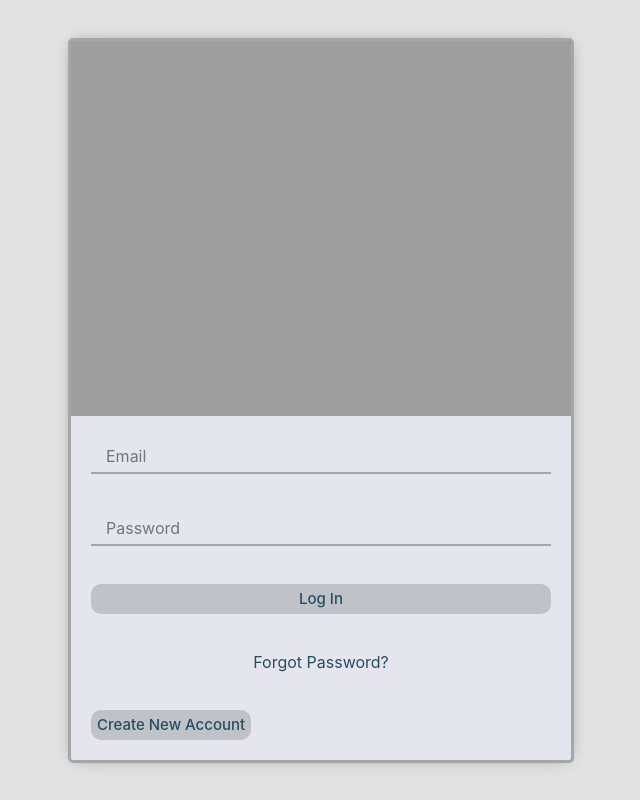
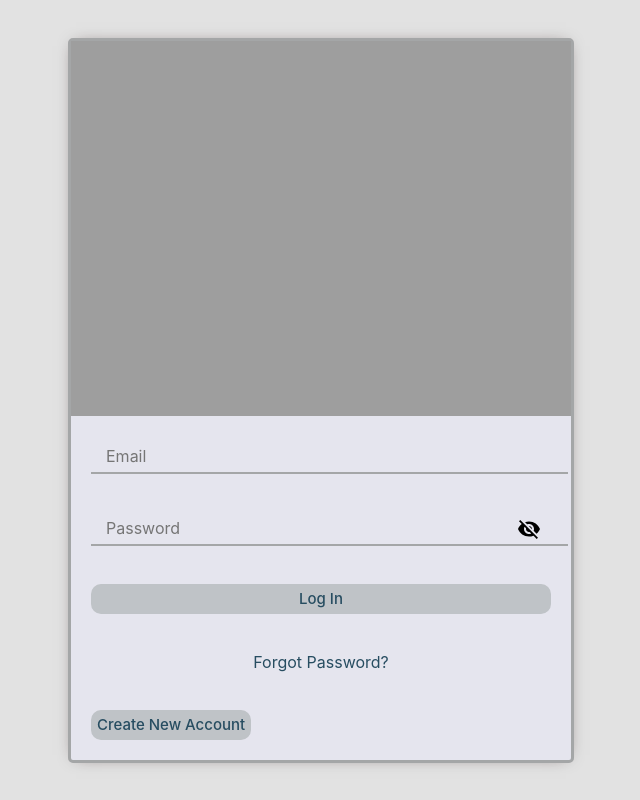
Before and after one commit to EmmanuelAdams/PayChat-Mern, a React (Create React App) app: page /login in a window 1280 px wide. Shown: the whole page, without its empty margins (319-959 px from the left). Built offline with nearby package versions, Linux system fonts and the light colour scheme.

Commit message:
error boundary and login validation

```diff
--- a/src/App.js
+++ b/src/App.js
@@ -11,6 +11,7 @@ import {
   Route,
   Navigate,
   Link,
+  useNavigate,
 } from 'react-router-dom';
 import { useContext, useState, useEffect } from 'react';
 import { AuthContext } from './context/AuthContext';
@@ -19,13 +20,22 @@ import SettingsPage from './pages/settingsPage/SettingsPage';
 import ErrorBoundary from './components/ErrorBoundary';
 
 function PageNotFound() {
+  let navigate = useNavigate();
+
+  function changeLocation(redirect) {
+    navigate(redirect, { replace: true });
+    window.location.reload();
+  }
+
   return (
     <div>
       <h3>
         Something went wrong while processing your
         request...
       </h3>
-      <Link to="/">Go home</Link>
+      <Link replace="/" onClick={() => changeLocation('/')}>
+        Go home
+      </Link>
     </div>
   );
 }
--- a/src/backendCalls.js
+++ b/src/backendCalls.js
@@ -12,6 +12,13 @@ export const loginCall = async (
     );
     dispatch({ type: 'LOGIN_SUCCESS', payload: res.data });
   } catch (error) {
-    dispatch({ type: 'LOGIN_FAILURE', payload: error });
+    dispatch({ type: 'LOGIN_FAILURE' });
+    if (error.response) {
+      throw new Error(error.response.data.message);
+    } else {
+      throw new Error(
+        'An error occurred. Please try again later.'
+      );
+    }
   }
 };
--- a/src/components/ErrorBoundary.js
+++ b/src/components/ErrorBoundary.js
@@ -1,4 +1,4 @@
-import { Component } from 'react';
+import React, { Component } from 'react';
 import { Link, Navigate } from 'react-router-dom';
 
 class ErrorBoundary extends Component {
@@ -19,7 +19,7 @@ class ErrorBoundary extends Component {
     );
   }
 
-  componentDidUpdate() {
+  componentDidMount() {
     if (this.state.hasError) {
       setTimeout(
         () => this.setState({ redirect: true }),
@@ -30,15 +30,19 @@ class ErrorBoundary extends Component {
 
   render() {
     if (this.state.redirect) {
-      return <Navigate to="/" />;
+      return <Navigate replace="/" />;
     }
 
     if (this.state.hasError) {
       return (
         <h2>
           This listing has an error.{' '}
-          <Link to="/">Click here</Link> to go back to the
-          home page or wait five seconds.
+          <Link
+            to="/"
+            onClick={() => window.location.reload()}>
+            Click here
+          </Link>{' '}
+          if nothing happens after five seconds.
         </h2>
       );
     }
--- a/src/components/chatOnline/ChatOnline.js
+++ b/src/components/chatOnline/ChatOnline.js
@@ -14,12 +14,15 @@ export default function ChatOnline({
 
   useEffect(() => {
     const getFriends = async () => {
-      const res = await api.get(
-        '/users/friends/' + currentId
-      );
-      setFriends(res.data);
+      try {
+        const res = await api.get(
+          `/users/friends/${currentId}`
+        );
+        setFriends(res.data);
+      } catch (error) {
+        console.log(error);
+      }
     };
-
     getFriends();
   }, [currentId]);
 
--- a/src/components/sidebar/ProfileSidebar.js
+++ b/src/components/sidebar/ProfileSidebar.js
@@ -28,7 +28,7 @@ function ProfileSidebar({ user }) {
     const getFriends = async () => {
       try {
         const friendList = await api.get(
-          `/users/friends/${currentUser?._id}`
+          `/users/friends/${user?._id}`
         );
         setFriends(friendList.data);
       } catch (err) {
@@ -36,7 +36,7 @@ function ProfileSidebar({ user }) {
       }
     };
     getFriends();
-  }, [currentUser?._id]);
+  }, [user?._id]);
 
   useEffect(() => {
     const fetchUser = async () => {
@@ -121,6 +121,7 @@ function ProfileSidebar({ user }) {
         payload: updatedUser,
       });
 
+      window.location.reload();
       setIsEditing(false);
     } catch (err) {
       console.log(err);
@@ -245,13 +246,13 @@ function ProfileSidebar({ user }) {
             <div className="sidebarInfoItem">
               <span className="sidebarInfoKey">City:</span>
               <span className="sidebarInfoValue">
-                {currentUser.city}
+                {user.city}
               </span>
             </div>
             <div className="sidebarInfoItem">
               <span className="sidebarInfoKey">From:</span>
               <span className="sidebarInfoValue">
-                {currentUser.from}
+                {user.from}
               </span>
             </div>
             <div className="sidebarInfoItem">
@@ -259,11 +260,11 @@ function ProfileSidebar({ user }) {
                 Relationship:
               </span>
               <span className="sidebarInfoValue">
-                {currentUser.relationship === 'Single'
+                {user.relationship === 'Single'
                   ? 'Single'
-                  : currentUser.relationship === 'Married'
+                  : user.relationship === 'Married'
                   ? 'Married'
-                  : '-'}
+                  : 'Single'}
               </span>
             </div>
             {!isEditing &&
--- a/src/pages/login/Login.js
+++ b/src/pages/login/Login.js
@@ -1,9 +1,11 @@
 import './login.css';
-import { useContext, useRef } from 'react';
+import { useContext, useRef, useState } from 'react';
 import { loginCall } from '../../backendCalls';
 import { AuthContext } from '../../context/AuthContext';
 import { CircularProgress } from '@mui/material';
 import { Link } from 'react-router-dom';
+import VisibilityIcon from '@mui/icons-material/Visibility';
+import VisibilityOffIcon from '@mui/icons-material/VisibilityOff';
 
 function Login() {
   const PF = process.env.REACT_APP_PUBLIC_FOLDER;
@@ -11,17 +13,25 @@ function Login() {
   const email = useRef();
   const password = useRef();
   const { isFetching, dispatch } = useContext(AuthContext);
+  const [showPassword, setShowPassword] = useState(false);
+  const [error, setError] = useState('');
 
-  const handleClick = (e) => {
+  const handleClick = async (e) => {
     e.preventDefault();
 
-    loginCall(
+    try {
+      setError('');
+      await loginCall(
         {
           email: email.current.value,
           password: password.current.value,
         },
         dispatch
       );
+    } catch (err) {
+      console.log(err); // Log the entire error object
+      setError(err.message);
+    }
   };
 
   return (
@@ -42,14 +52,34 @@ function Login() {
             className="loginInput"
             ref={email}
           />
+          <div className="passwordInputContainer">
             <input
-            type="password"
+              type={showPassword ? 'text' : 'password'}
               required
               minLength={6}
               placeholder="Password"
               className="loginInput"
               ref={password}
             />
+            {showPassword ? (
+              <VisibilityIcon
+                className="passwordVisibilityIcon"
+                onClick={() =>
+                  setShowPassword(!showPassword)
+                }
+              />
+            ) : (
+              <VisibilityOffIcon
+                className="passwordVisibilityIcon"
+                onClick={() =>
+                  setShowPassword(!showPassword)
+                }
+              />
+            )}
+          </div>
+          {error && (
+            <div className="loginError">{error}</div>
+          )}
           <button
             className="loginButton"
             type="submit"
--- a/src/pages/login/login.css
+++ b/src/pages/login/login.css
@@ -37,6 +37,7 @@
   outline: none;
   font-size: medium;
   padding-left: 15px;
+  width: 100%;
 }
 
 .loginButton {
@@ -58,3 +59,21 @@
   text-align: center;
   color: #274d61;
 }
+
+.passwordInputContainer {
+  position: relative;
+}
+
+.passwordVisibilityIcon {
+  position: absolute;
+  top: 50%;
+  right: 10px;
+  transform: translateY(-50%);
+  cursor: pointer;
+}
+
+.loginError {
+  color: red;
+  font-size: 14px;
+  margin-top: 5px;
+}
--- a/src/pages/messenger/Messenger.js
+++ b/src/pages/messenger/Messenger.js
@@ -231,7 +231,7 @@ export default function Messenger() {
             <span>Online Users</span>
             <ChatOnline
               onlineUsers={onlineUsers}
-              currentId={user._id}
+              currentId={user?._id}
               setCurrentChat={setCurrentChat}
             />
           </div>
--- a/src/pages/register/Register.js
+++ b/src/pages/register/Register.js
@@ -1,7 +1,9 @@
 import './register.css';
-import { useRef } from 'react';
+import { useRef, useState } from 'react';
 import api from '../../apiConfig';
 import { Link, useNavigate } from 'react-router-dom';
+import VisibilityIcon from '@mui/icons-material/Visibility';
+import VisibilityOffIcon from '@mui/icons-material/VisibilityOff';
 
 function Register() {
   const username = useRef();
@@ -9,6 +11,7 @@ function Register() {
   const password = useRef();
   const confirmPassword = useRef();
   const navigate = useNavigate();
+  const [showPassword, setShowPassword] = useState(false);
 
   const handleClick = async (e) => {
     e.preventDefault();
@@ -60,14 +63,31 @@ function Register() {
             ref={email}
             className="registerInput"
           />
+          <div className="passwordInputContainer">
             <input
-            type="password"
+              type={showPassword ? 'text' : 'password'}
               minLength={6}
               required
               placeholder="Password"
               ref={password}
               className="registerInput"
             />
+            {showPassword ? (
+              <VisibilityIcon
+                className="passwordVisibilityIcon"
+                onClick={() =>
+                  setShowPassword(!showPassword)
+                }
+              />
+            ) : (
+              <VisibilityOffIcon
+                className="passwordVisibilityIcon"
+                onClick={() =>
+                  setShowPassword(!showPassword)
+                }
+              />
+            )}
+          </div>
           <input
             type="password"
             required
--- a/src/pages/register/register.css
+++ b/src/pages/register/register.css
@@ -37,6 +37,7 @@
   outline: none;
   font-size: medium;
   padding-left: 15px;
+  width: 100%;
 }
 
 .registerButton {
@@ -54,3 +55,15 @@
   text-align: center;
   color: #274d61;
 }
+
+.passwordInputContainer {
+  position: relative;
+}
+
+.passwordVisibilityIcon {
+  position: absolute;
+  top: 50%;
+  right: 10px;
+  transform: translateY(-50%);
+  cursor: pointer;
+}
```
Lines whose indentation alone changed are shown as unchanged.
